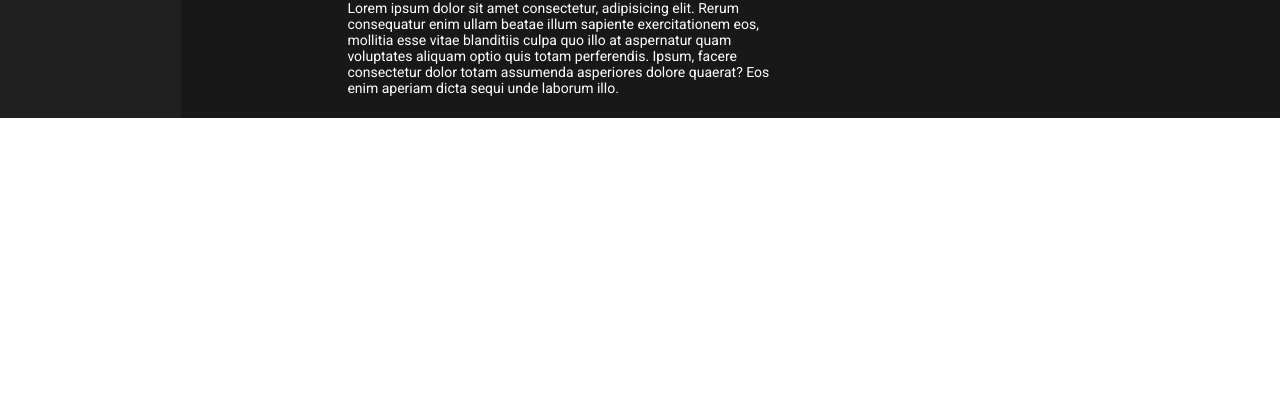
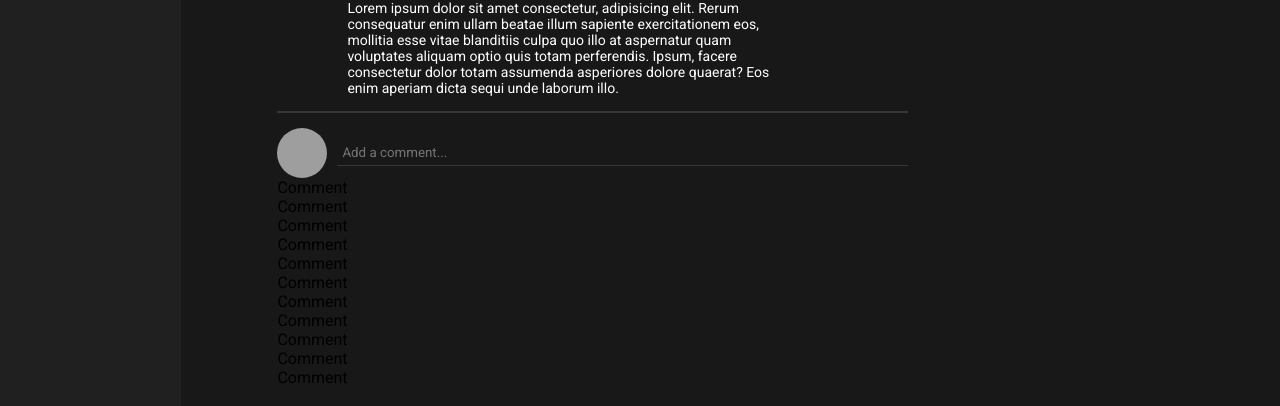
Before and after one commit to anishkumar127/video-sharing-app, a React (Create React App) app in the folder client/: page /video/test in a window 1280 px wide. Shown: the part 967-1373 px from the top of the page. Before the commit the page ends 1085 px from the top, so only its background shows below. Built offline with nearby package versions, Linux system fonts and the light colour scheme; grey boxes are pictures that could not be loaded.

Commit message:
adding comments

```diff
--- /dev/null
+++ b/client/src/components/Comment.jsx
@@ -0,0 +1,8 @@
+import React from "react";
+import styled from "styled-components";
+const Container = styled.div``;
+const Comment = () => {
+  return <Container>Comment</Container>;
+};
+
+export default Comment;
--- /dev/null
+++ b/client/src/components/Comments.jsx
@@ -0,0 +1,50 @@
+import React from "react";
+import styled from "styled-components";
+import Comment from "./Comment";
+
+const Container = styled.div``;
+
+const NewComment = styled.div`
+  display: flex;
+  align-items: center;
+  gap: 10px;
+`;
+
+const Avatar = styled.img`
+  width: 50px;
+  height: 50px;
+  border-radius: 50%;
+`;
+
+const Input = styled.input`
+  border: none;
+  border-bottom: 1px solid ${({ theme }) => theme.soft};
+  background-color: transparent;
+  outline: none;
+  padding: 5px;
+  width: 100%;
+`;
+
+const Comments = () => {
+  return (
+    <Container>
+      <NewComment>
+        <Avatar src="https://i.ytimg.com/an_webp/FztSFtwobtM/mqdefault_6s.webp?du=3000&sqp=CKWFr5sG&rs=AOn4CLAMzCAbAKTIX--mtt7cbzIVVoFO6A" />
+        <Input placeholder="Add a comment..." />
+      </NewComment>
+      <Comment />
+      <Comment />
+      <Comment />
+      <Comment />
+      <Comment />
+      <Comment />
+      <Comment />
+      <Comment />
+      <Comment />
+      <Comment />
+      <Comment />
+    </Container>
+  );
+};
+
+export default Comments;
--- a/client/src/pages/Video.jsx
+++ b/client/src/pages/Video.jsx
@@ -4,6 +4,7 @@ import ThumbUpOutlinedIcon from "@mui/icons-material/ThumbUpOutlined";
 import ThumbDownOffAltOutlinedIcon from "@mui/icons-material/ThumbDownOffAltOutlined";
 import ReplyOutlinedIcon from "@mui/icons-material/ReplyOutlined";
 import AddTaskOutlinedIcon from "@mui/icons-material/AddTaskOutlined";
+import Comments from "../components/Comments";
 
 const Container = styled.div`
   display: flex;
@@ -150,6 +151,8 @@ const Video = () => {
           </ChannelInfo>
           <Subscribe>SUBSCRIBE</Subscribe>
         </Channel>
+        <Hr />
+        <Comments />
       </Content>
       <Recommendation>recommendation</Recommendation>
     </Container>
```
